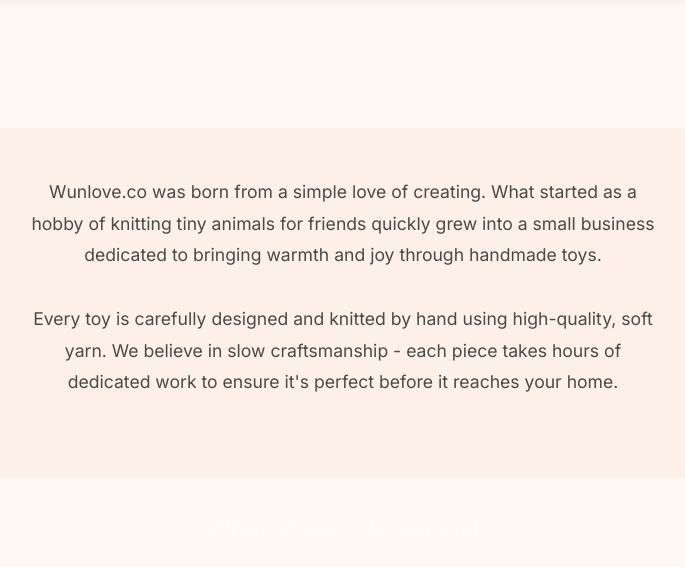
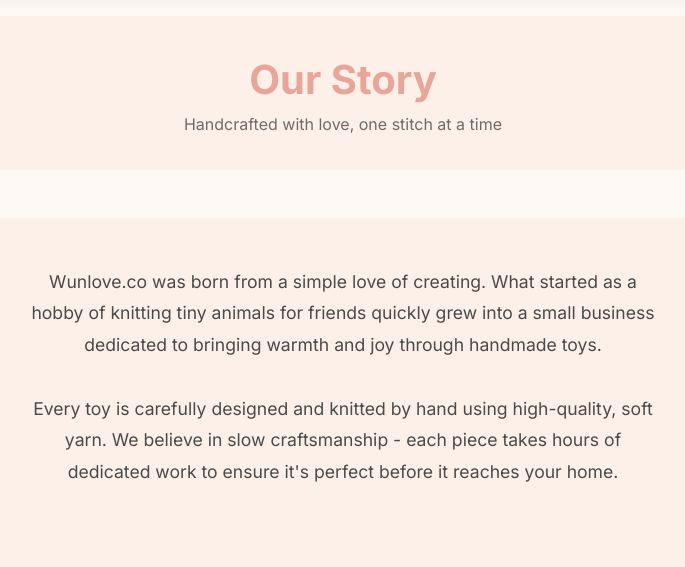
Before and after one commit to AleksaJov5/WunLuv, a Flask app: page /about in a window 1280 px wide. Shown: the part 72-639 px from the top of the page, without its empty margins (297-982 px from the left). Run offline with Flask 3, Linux system fonts and the light colour scheme.

Commit message:
test auto-deploy

```diff
--- a/templates/about.html
+++ b/templates/about.html
@@ -74,7 +74,7 @@
 {% endblock %}
 
 {% block content %}
-<section class="about-hero">
+<section class="about-header">
         <h1>Our Story</h1>
         <p>Handcrafted with love, one stitch at a time</p>
 </section>
```
